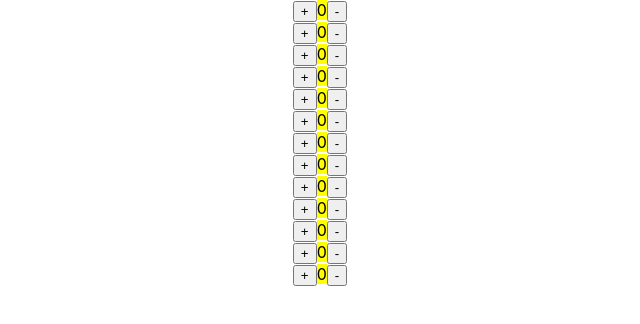
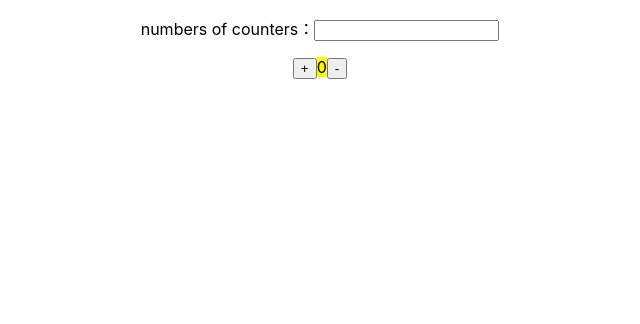
Before and after one commit to lichuwen/ReactCounter, a React (Create React App) app: page / in a window 1280 px wide. Shown: the top 324 px of the page, without its empty margins (320-960 px from the left). Built offline with nearby package versions, Linux system fonts and the light colour scheme.

Commit message:
add input Number to control count of counter

```diff
--- a/src/App.js
+++ b/src/App.js
@@ -6,7 +6,8 @@ import './App.css';
 function App() {
   return (
     <div className="App">
-      <CounterGroup count={13}/>
+      {/* <CounterGroup count={this.state.count}/> */}
+      <CounterGroup />
     </div>
   );
 }
--- a/src/component/Counter/index.jsx
+++ b/src/component/Counter/index.jsx
@@ -8,7 +8,6 @@ class Counter extends React.Component{
         };
         this.reduce = this.reduce.bind(this);
         this.increase = this.increase.bind(this);
-        console.log("------constructor-------")
     }
 
     componentWillUnmount() {
--- a/src/component/GroupCounter/index.jsx
+++ b/src/component/GroupCounter/index.jsx
@@ -4,10 +4,28 @@ import Counter from '../Counter/index.jsx'
 class CounterGroup extends React.Component{
     constructor(props){
         super(props)
+        this.state = {
+            count: ""
+        };
     }
+
+    handelChange(e){
+		this.setState({
+			inputCount:parseInt(e.target.value)
+		})
+	}
+
     render(){
         return(
-            new Array(this.props.count).fill(0).map((key,index) => <Counter key={index}/>)
+            <div>
+                <p>numbers of counters：
+                    <input
+                        value={this.state.inputCount}
+                        onChange={this.handelChange.bind(this)}
+                    />
+                </p>
+                {new Array(this.state.inputCount).fill().map((key,index) => <Counter key={index}/>)}
+            </div>
         );
     }
 }
```
